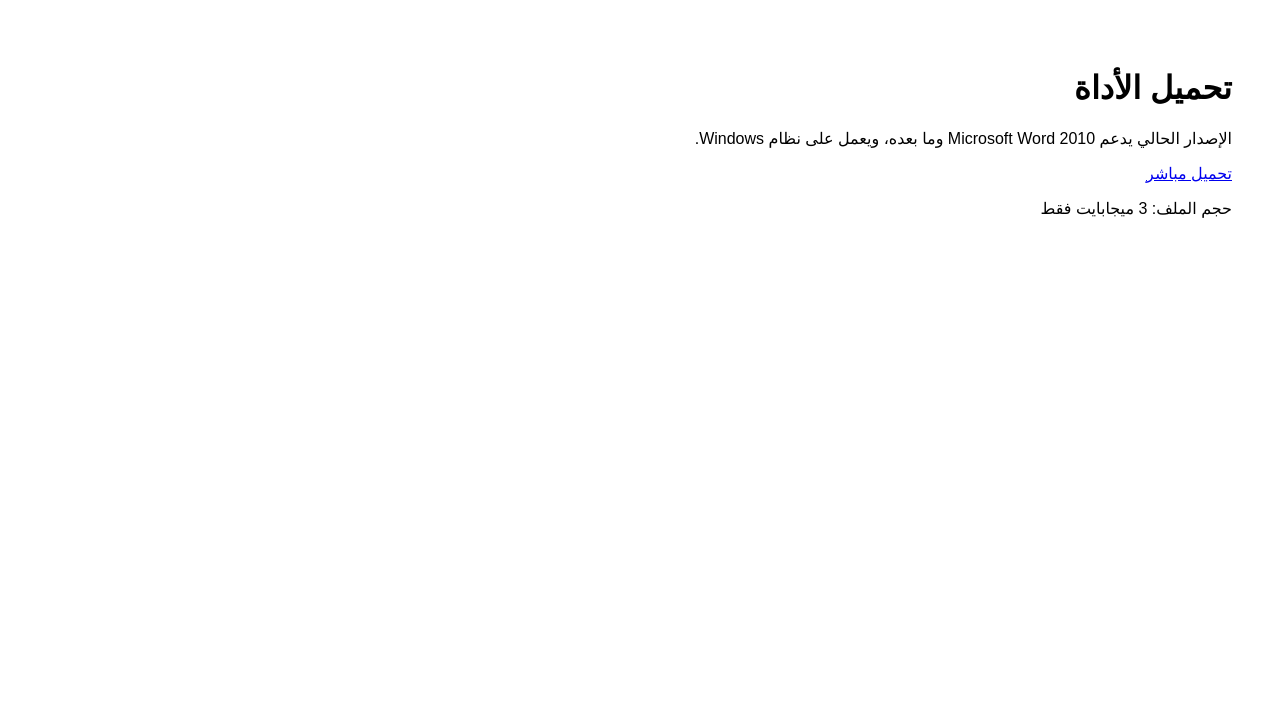
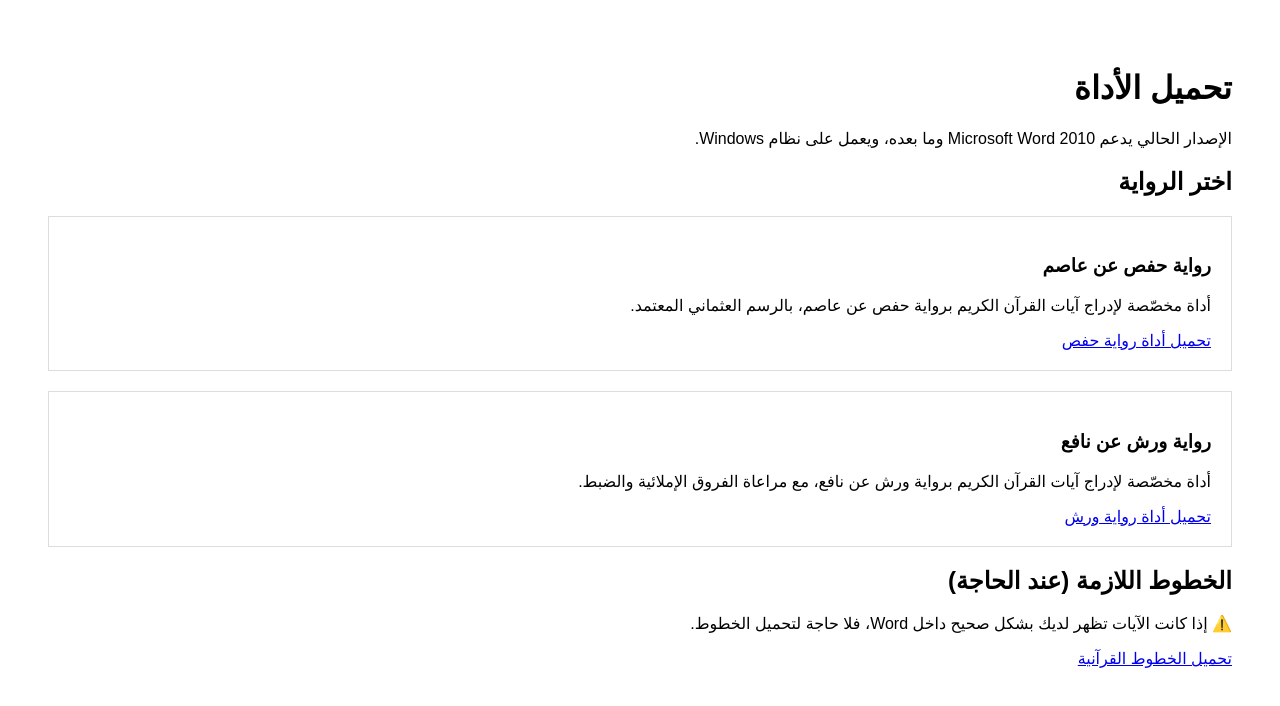
Before and after one commit to abou-hafs/quran-word-addin, a plain HTML site: page download.html in a window 1280 px wide. Drawn offline with Linux system fonts and the light colour scheme.

Commit message:
Update download.html

```diff
--- a/download.html
+++ b/download.html
@@ -13,13 +13,34 @@
     ويعمل على نظام Windows.
 </p>
 
+<h2>اختر الرواية</h2>
+
+<div style="border:1px solid #ddd; padding:20px; margin-bottom:20px;">
+    <h3>رواية حفص عن عاصم</h3>
+    <p>
+        أداة مخصّصة لإدراج آيات القرآن الكريم برواية حفص عن عاصم،
+        بالرسم العثماني المعتمد.
+    </p>
+    <a class="btn" href="QuranAddin-QCF4 Setup(V2).exe">تحميل أداة رواية حفص</a>
+</div>
+
+<div style="border:1px solid #ddd; padding:20px; margin-bottom:20px;">
+    <h3>رواية ورش عن نافع</h3>
+    <p>
+        أداة مخصّصة لإدراج آيات القرآن الكريم برواية ورش عن نافع،
+        مع مراعاة الفروق الإملائية والضبط.
+    </p>
+    <a class="btn" href="QuranAddin-Warsh Setup(V2).exe">تحميل أداة رواية ورش</a>
+</div>
+
+<h2>الخطوط اللازمة (عند الحاجة)</h2>
+
 <p>
-    <a href="QuranAddin-QCF4 Setup(V2).exe">تحميل مباشر</a>
+    ⚠️ إذا كانت الآيات تظهر لديك بشكل صحيح داخل Word،
+    فلا حاجة لتحميل الخطوط.
 </p>
 
-<p>
-    حجم الملف: 3 ميجابايت فقط
-</p>
+<a class="btn" href="quran-fonts.zip">تحميل الخطوط القرآنية</a>
 
 </body>
 </html>
```
